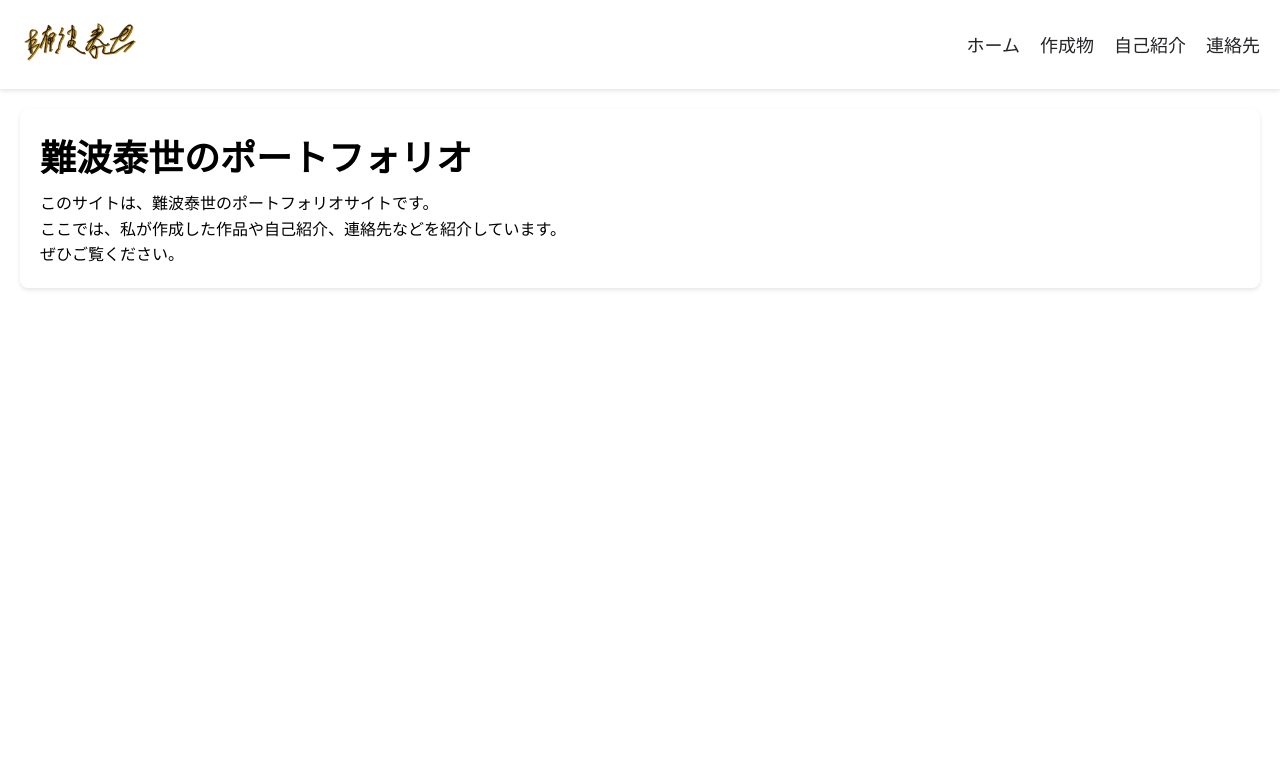
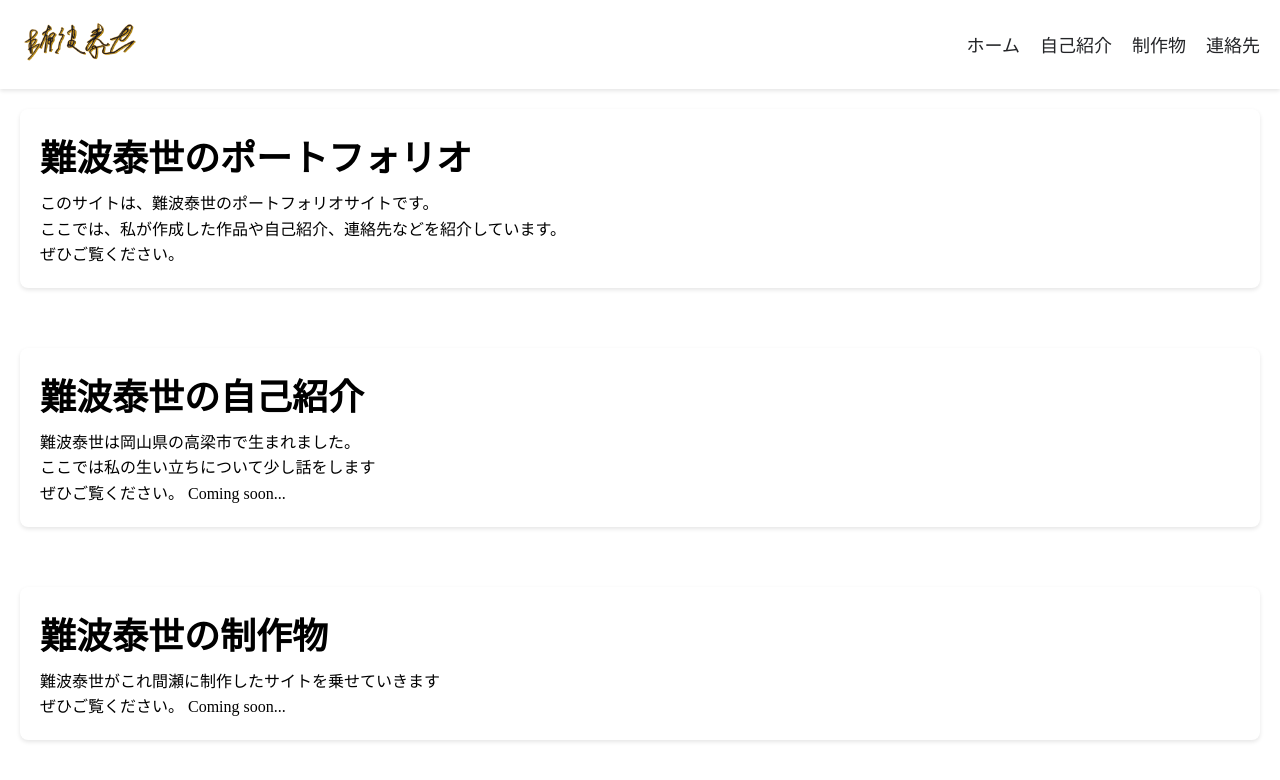
Before and after one commit to rishisant/nanba-training, a React (Create React App) app: page / in a window 1280 px wide. Shown: the top 780 px of the page. Built offline with nearby package versions, Linux system fonts and the light colour scheme.

Commit message:
自己紹介と制作物を追加

```diff
--- a/src/App.js
+++ b/src/App.js
@@ -2,7 +2,9 @@ import './assets/css/Root.css';
 import { Route, Routes, BrowserRouter } from "react-router-dom";
 
 import Home from './pages/Home';
+import Introduction from './pages/Introduction';
 import Navbar from './components/Navbar';
+import Works from './pages/Works';
 
 function App() {
   return (
@@ -12,6 +14,8 @@ function App() {
         <Routes>
           <Route path="/" element={<Home />} />
         </Routes>
+        <Introduction />
+        <Works/>
       </BrowserRouter>
     </>
   );
--- a/src/components/Navbar.js
+++ b/src/components/Navbar.js
@@ -24,8 +24,8 @@ export default function Navbar() {
                 <div className="navbar-menu">
                     <ul>
                         <li onClick={() => navigate('/')}>ホーム</li>
-                        <li onClick={() => navigate('/works')}>作成物</li>
                         <li onClick={() => navigate('/about')}>自己紹介</li>
+                        <li onClick={() => navigate('/works')}>制作物</li>
                         <li onClick={() => navigate('/contact')}>連絡先</li>
                     </ul>
                 </div>
--- /dev/null
+++ b/src/pages/Introduction.js
@@ -0,0 +1,23 @@
+import React from "react";
+
+
+const Introduction = () => {
+    return (
+        <>
+            <div className="content-wrapper">
+                <div className="content-block">
+                    <div className="content-block-title">
+                        <h1>難波泰世の自己紹介</h1>
+                    </div>
+                    <div className="content-block-body">
+                        <p>難波泰世は岡山県の高梁市で生まれました。</p>
+                        <p>ここでは私の生い立ちについて少し話をします</p>
+                        <p>ぜひご覧ください。 Coming soon...</p>
+                    </div>
+                </div>
+            </div>
+        </>
+    );
+}
+
+export default Introduction;
--- /dev/null
+++ b/src/pages/Works.js
@@ -0,0 +1,21 @@
+import React from "react";
+
+const Works = () => {
+    return (
+        <>
+            <div className="content-wrapper">
+                <div className="content-block">
+                    <div className="content-block-title">
+                        <h1>難波泰世の制作物</h1>
+                    </div>
+                    <div className="content-block-body">
+                        <p>難波泰世がこれ間瀬に制作したサイトを乗せていきます</p>
+                        <p>ぜひご覧ください。 Coming soon...</p>
+                    </div>
+                </div>
+            </div>
+        </>
+    );
+}
+
+export default Works;
```
Also changed, not shown: src/pages/Contact.js (added).
